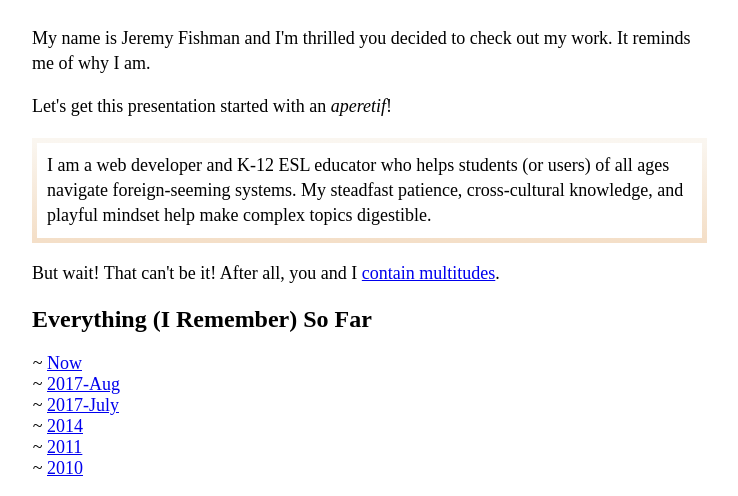
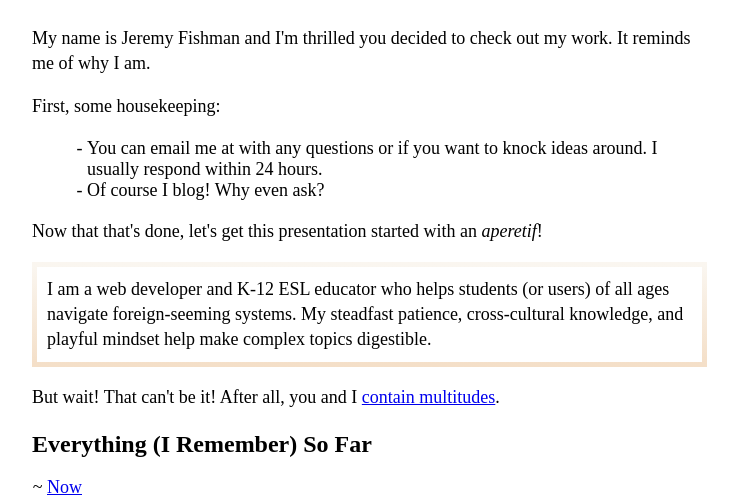
Before and after one commit to prolixmagus/pe-projects, a PHP site: page / in a window 1280 px wide. Shown: the part 64-560 px from the top of the page, without its empty margins (6-744 px from the left). Run offline with PHP 8.4, Linux system fonts and the light colour scheme.

Commit message:
Add minor layout adjustments

```diff
--- a/index.html
+++ b/index.html
@@ -94,7 +94,14 @@
 
 					<p>My name is Jeremy Fishman and I'm thrilled you decided to check out my work. It reminds me of why I am.</p>
 
-					<p>Let's get this presentation started with an <em>aperetif</em>!</p>
+					<p>First, some housekeeping:</p>
+
+					<ol>
+						<li>You can email me at <a href='mailto:jeremypfishman@gmail.com'></a> with any questions or if you want to knock ideas around. I usually respond within 24 hours.</li>
+						<li>Of course I <a href='prolixmagus.substack.com'></a>blog! Why even ask?</li>
+					</ol>
+
+					<p>Now that that's done, let's get this presentation started with an <em>aperetif</em>!</p>
 
 					<p class='lfps'>I am a web developer and K-12 ESL educator who helps students (or users) of all ages navigate foreign-seeming systems. My steadfast patience, cross-cultural knowledge, and playful mindset help make complex topics digestible.</p>
 
--- a/projects/code-along-big-layout/css/style.css
+++ b/projects/code-along-big-layout/css/style.css
@@ -22,7 +22,9 @@ body {
 	flex-grow: 1;
 }
 
-
+header food {
+	display: flex;
+}
 h2 {
 	font-family: sans-serif;
 	font-size: 1.5rem;
--- a/projects/multi-page-website/style.css
+++ b/projects/multi-page-website/style.css
@@ -86,7 +86,7 @@ img, picture {
 
 .turkey {
 	max-width: 100px;
-
+	display: inline-block;
 	padding: 5px;
 }
 
```
Also changed, not shown: projects/code-along-big-layout/index.html (line endings or trailing spaces).
